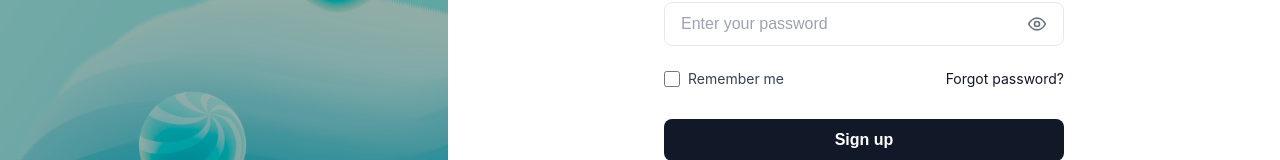
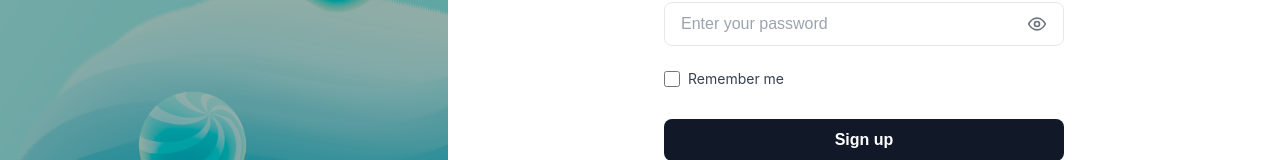
Before and after one commit to ayobade/FolioX, a React (Vite) app: page /signup in a window 1280 px wide. Shown: the part 479-639 px from the top of the page. Built offline with nearby package versions, Linux system fonts and the light colour scheme; no server answers.

Commit message:
updated signup email verification

```diff
--- a/src/components/Signup.jsx
+++ b/src/components/Signup.jsx
@@ -42,7 +42,7 @@ function Signup() {
             const cred = await createUserWithEmailAndPassword(auth, email, password)
             if (cred?.user) {
                 await sendEmailVerification(cred.user, {
-                    url: 'http://localhost:5173/login',
+                    url: 'https://foliox.netlify.app/login',
                 })
             }
             setShowSuccess(true)
@@ -151,7 +151,6 @@ function Signup() {
                                 <Checkbox type="checkbox" id="remember" />
                                 <Label htmlFor="remember">Remember me</Label>
                             </CheckboxGroup>
-                            <ForgotLink href="#">Forgot password?</ForgotLink>
                         </Options>
 
                         <SubmitButton type="submit">
```
